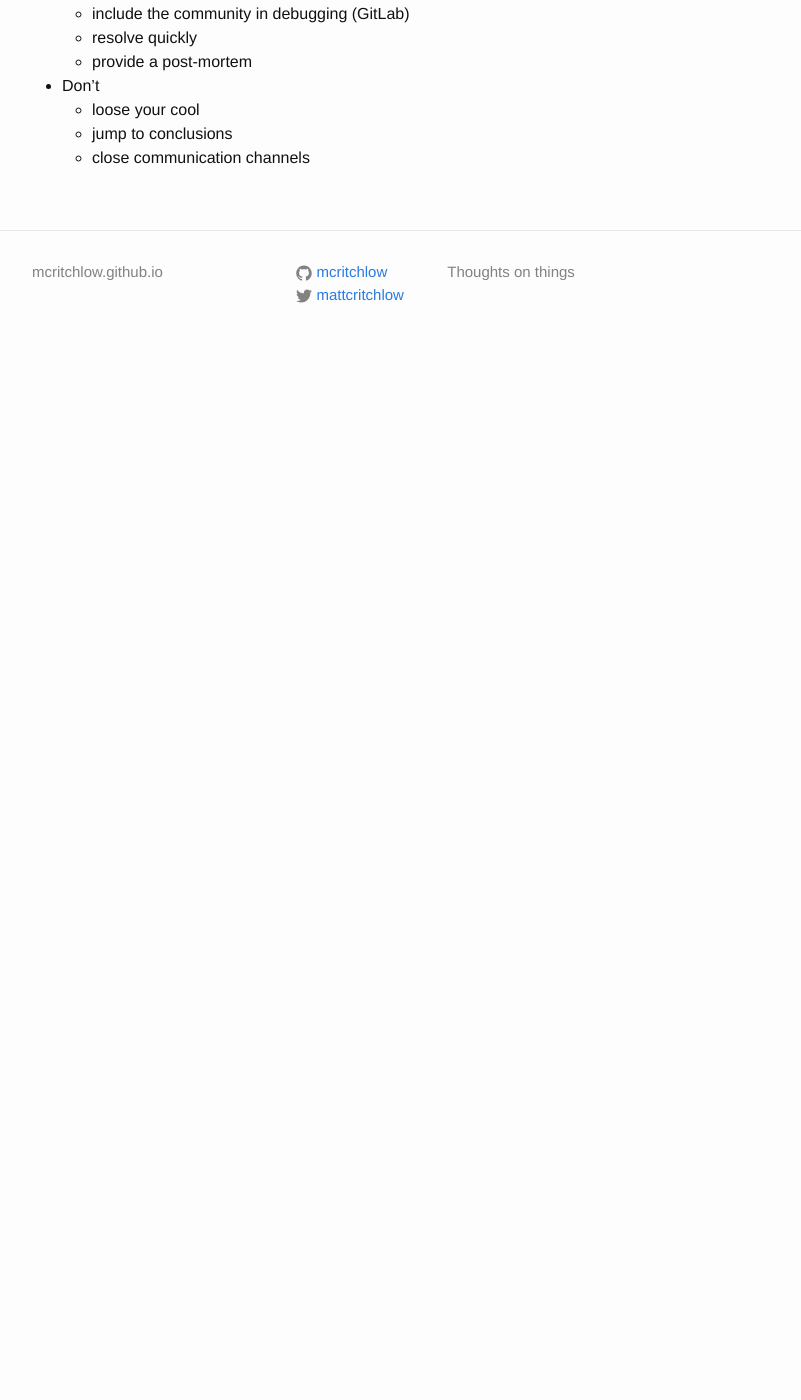
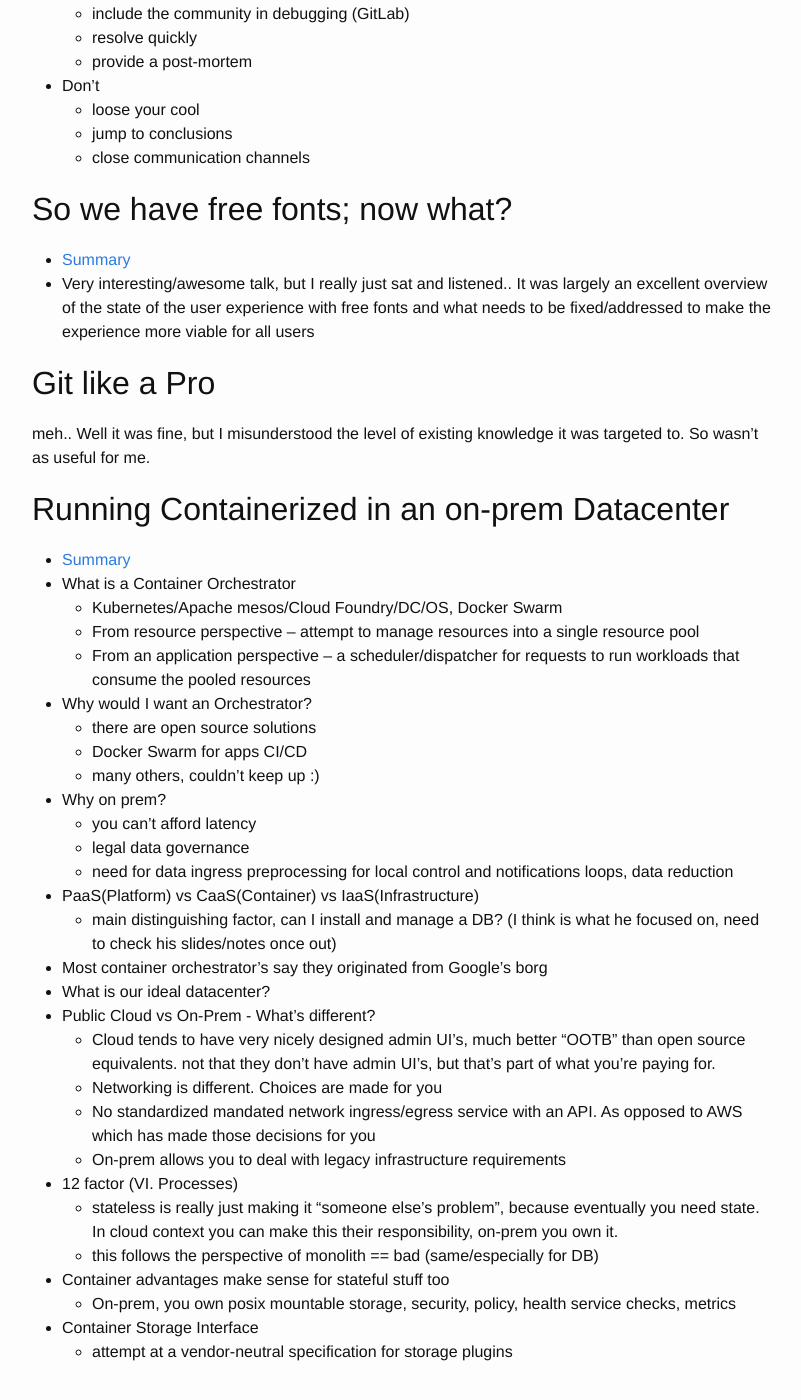
Before and after one commit to mcritchlow/mcritchlow.github.io, a Jekyll site: the page built from _posts/2018-03-10-scale-day2.markdown, in a window 1280 px wide and 1400 px high, scrolled down 3165 px. Shown: the whole window, without its empty margins (238-1039 px from the left). Built offline with Jekyll 4.4.1, drawn with Linux system fonts in a browser that asks for light colours; before the commit the page ends 3531 px from its top, so only the background shows below that.

Commit message:
scale: day2 afternoon-evening

```diff
--- a/_posts/2018-03-10-scale-day2.markdown
+++ b/_posts/2018-03-10-scale-day2.markdown
@@ -131,6 +131,60 @@ categories: linux conferences devops
     * jump to conclusions
     * close communication channels
 
+## So we have free fonts; now what?
+* [Summary][fonts-summary]
+* Very interesting/awesome talk, but I really just sat and listened.. It was
+  largely an excellent overview of the state of the user experience with free
+fonts and what needs to be fixed/addressed to make the experience more viable
+for all users
+
+## Git like a Pro
+meh.. Well it was fine, but I misunderstood the level of existing knowledge it
+was targeted to. So wasn't as useful for me.
+
+## Running Containerized in an on-prem Datacenter
+* [Summary][onprem-summary]
+* What is a Container Orchestrator
+    * Kubernetes/Apache mesos/Cloud Foundry/DC/OS, Docker Swarm
+    * From resource perspective -- attempt to manage resources into a single
+      resource pool
+    * From an application perspective -- a scheduler/dispatcher for requests to
+      run workloads that consume the pooled resources
+* Why would I want an Orchestrator?
+    * there are open source solutions
+    * Docker Swarm for apps CI/CD
+    * many others, couldn't keep up :)
+* Why on prem?
+    * you can't afford latency
+    * legal data governance
+    * need for data ingress preprocessing for local control and notifications
+      loops, data reduction
+* PaaS(Platform) vs CaaS(Container) vs IaaS(Infrastructure)
+    * main distinguishing factor, can I install and manage a DB? (I think is
+      what he focused on, need to check his slides/notes once out)
+* Most container orchestrator's say they originated from Google's borg
+* What is our ideal datacenter?
+* Public Cloud vs On-Prem - What's different?
+    * Cloud tends to have very nicely designed admin UI's, much better "OOTB"
+      than open source equivalents. not that they don't have admin UI's, but
+that's part of what you're paying for.
+    * Networking is different. Choices are made for you
+    * No standardized mandated network ingress/egress service with an API. As
+      opposed to AWS which has made those decisions for you
+    * On-prem allows you to deal with legacy infrastructure requirements
+* 12 factor (VI. Processes)
+    * stateless is really just making it "someone else's problem", because
+      eventually you need state. In cloud context you can make this their
+responsibility, on-prem you own it.
+    * this follows the perspective of monolith == bad (same/especially for DB)
+* Container advantages make sense for stateful stuff too
+    * On-prem, you own posix mountable storage, security, policy, health service
+      checks, metrics
+* Container Storage Interface
+    * attempt at a vendor-neutral specification for storage plugins
+
+[fonts-summary]:https://www.socallinuxexpo.org/scale/16x/presentations/so-we-have-free-web-fonts-now-what#main-content
+[onprem-summary]:https://www.socallinuxexpo.org/scale/16x/presentations/running-containerized-workloads-prem-datacenter
 [stoic-book]:https://en.wikipedia.org/wiki/The_Daily_Stoic
 [obstacle-book]:https://en.wikipedia.org/wiki/The_Obstacle_Is_the_Way
 [bacon-summary]:https://www.socallinuxexpo.org/scale/16x/presentations/bacon-flavored-open-source-dos-and-donts
```
